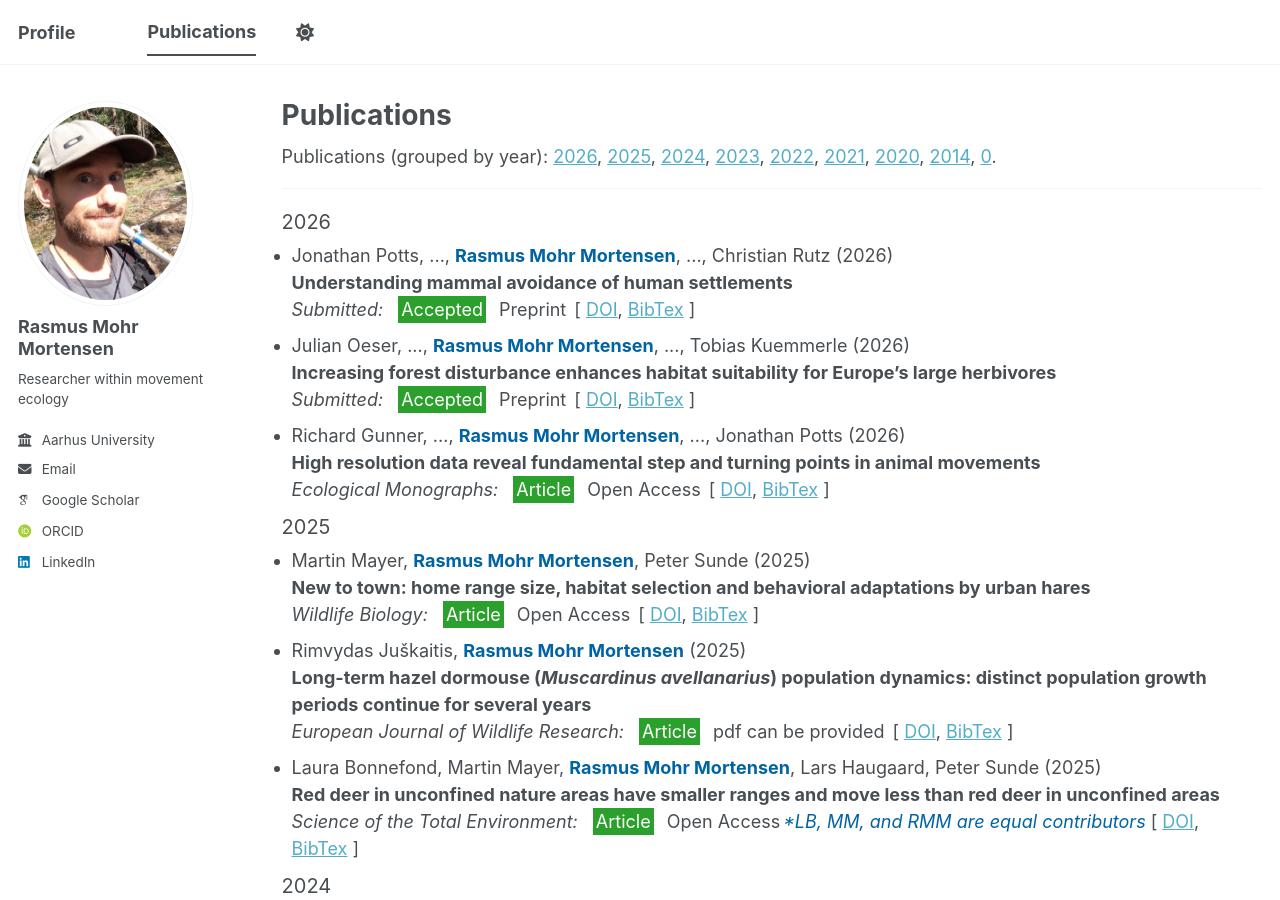
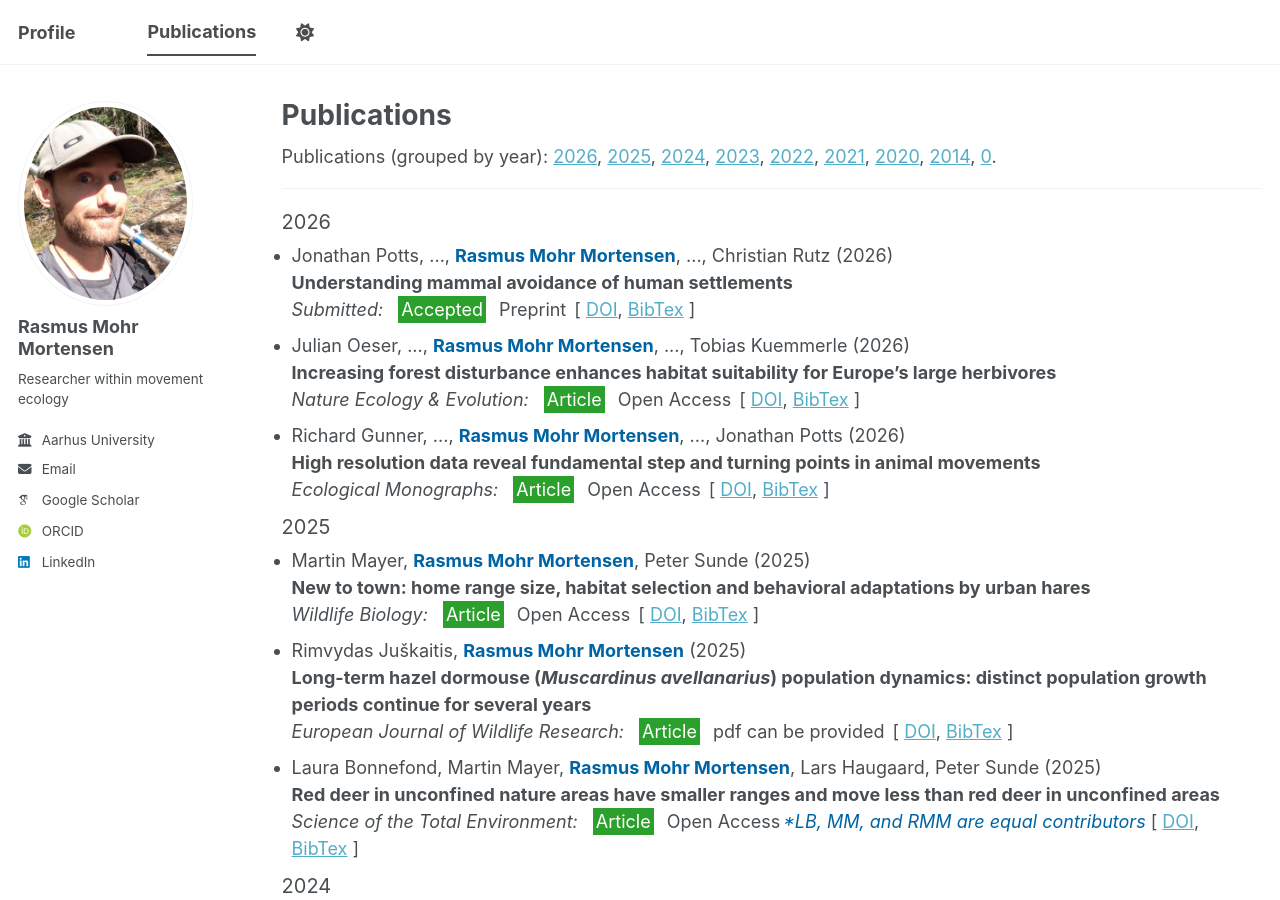
Before and after one commit to rasmusmohrmortensen/rasmusmohrmortensen.github.io, a Jekyll site: the page built from _pages/publications.html, in a window 1280 px wide and 900 px high. Built offline with Jekyll 4.4.1, drawn with Linux system fonts in a browser that asks for light colours; some web fonts are replaced; a script bundle is joined from its source files by our own code; library files that are not in the unit come from our copies.

Commit message:
Update papers.yml

```diff
--- a/_data/bibere/papers.yml
+++ b/_data/bibere/papers.yml
@@ -60,9 +60,9 @@ paper0013:
   extraTags: "Preprint"
 
 paper0012:
-  type: "Accepted"
+  type: "Article"
   title: "Increasing forest disturbance enhances habitat suitability for Europe’s large herbivores"
-  venue: "Submitted"
+  venue: "Nature Ecology & Evolution"
   year: 2026
   authors:
     - "Julian Oeser"
@@ -74,10 +74,10 @@ paper0012:
 #    - name: "PDF"
 #      link: "/files/paper.pdf"
     - name: "DOI"
-      link: "https://doi.org/10.21203/rs.3.rs-7824896/v1"
+      link: "https://doi.org/10.1038/s41559-026-03096-0"
   note: ""
   emphasis: ""
-  extraTags: "Preprint"
+  extraTags: "Open Access"
 
 paper0011:
   type: "Article"
```
